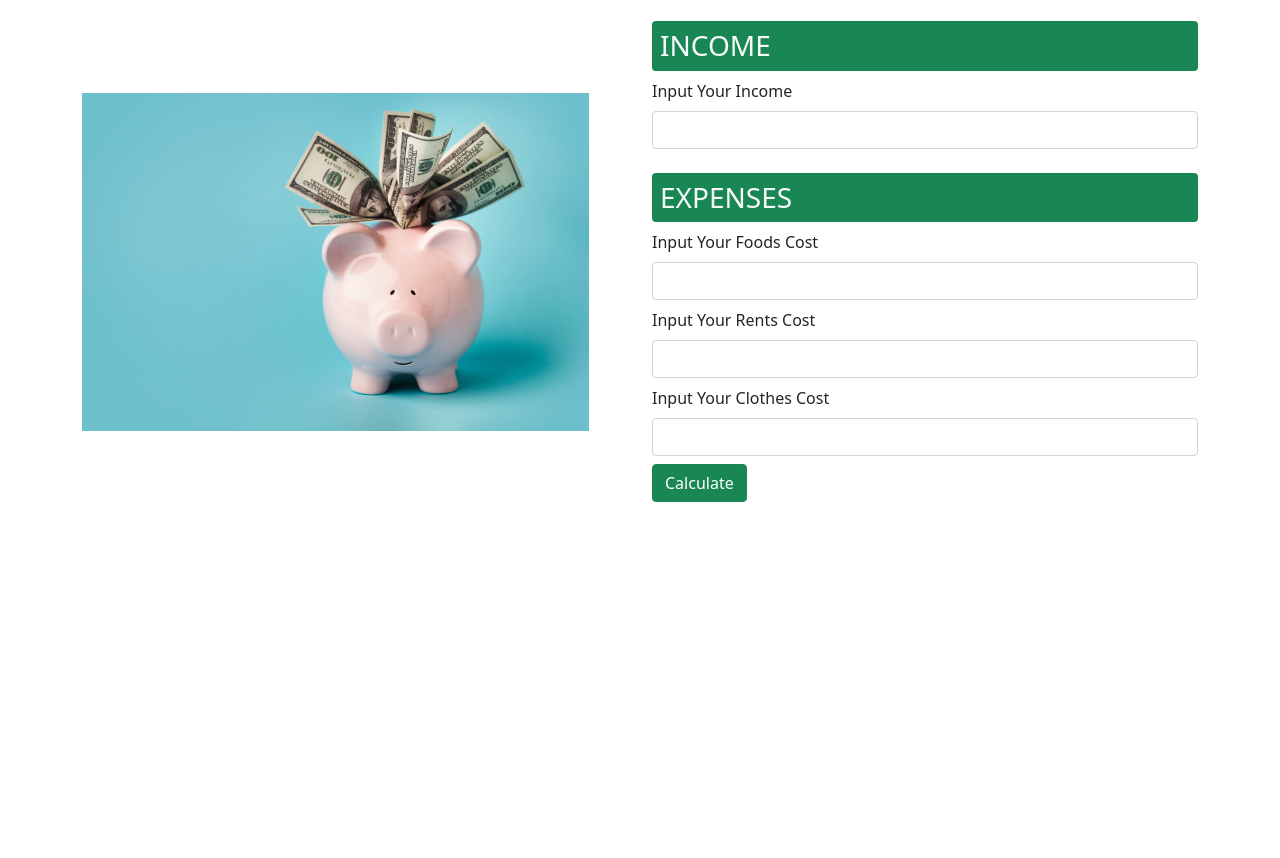
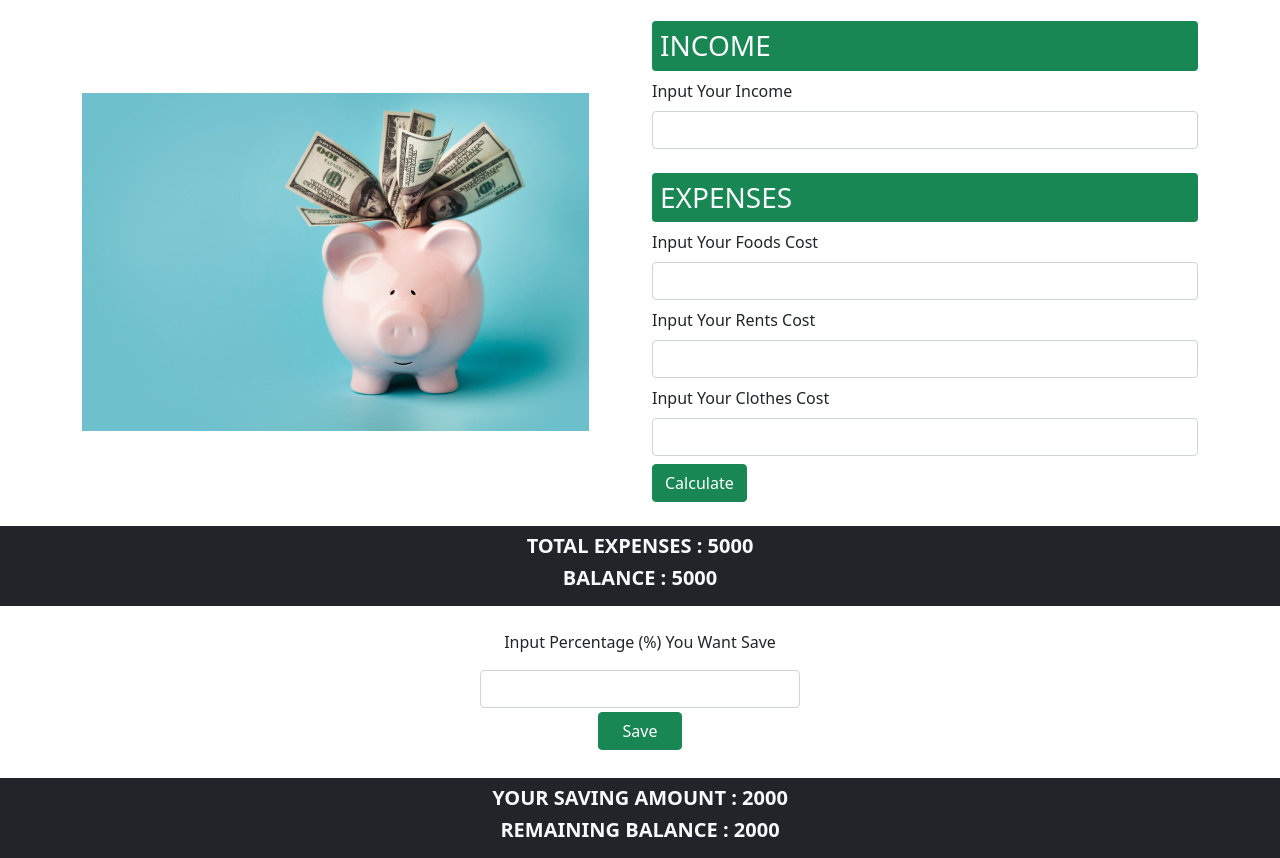
Before and after one commit to hrz07/money-master, a plain HTML site: page index.html in a window 1280 px wide. Shown: the part 99-957 px from the top of the page. Before the commit the page ends 800 px from the top, so only its background shows below. Drawn offline with nearby package versions, Linux system fonts and the light colour scheme.

Commit message:
UI design complete

```diff
--- a/index.html
+++ b/index.html
@@ -28,10 +28,10 @@
     <main class="mt-4">
         <div class="container">
             <div class="row row-cols-md-2 align-items-center">
-                <div >
+                <div>
                     <img class="img-fluid" src="./photos/save-money.jpeg" alt="money saving photo">
                 </div>
-                <div >
+                <div>
                     <div>
                         <div class="mb-4">
                             <h3 class="bg-success text-light p-2 rounded">INCOME</h3>
@@ -42,15 +42,18 @@
                         <div class="mb-2">
                             <h3 class="bg-success text-light p-2 rounded">EXPENSES</h3>
                             <label for="exampleInputEmail1" class="form-label">Input Your Foods Cost</label>
-                            <input type="text" class="form-control" id="exampleInputEmail1" aria-describedby="emailHelp">
+                            <input type="text" class="form-control" id="exampleInputEmail1"
+                                aria-describedby="emailHelp">
                         </div>
                         <div class="mb-2">
                             <label for="exampleInputEmail1" class="form-label">Input Your Rents Cost</label>
-                            <input type="text" class="form-control" id="exampleInputEmail1" aria-describedby="emailHelp">
+                            <input type="text" class="form-control" id="exampleInputEmail1"
+                                aria-describedby="emailHelp">
                         </div>
                         <div class="mb-2">
                             <label for="exampleInputEmail1" class="form-label">Input Your Clothes Cost</label>
-                            <input type="text" class="form-control" id="exampleInputEmail1" aria-describedby="emailHelp">
+                            <input type="text" class="form-control" id="exampleInputEmail1"
+                                aria-describedby="emailHelp">
                         </div>
 
                         <button class="btn btn-success">Calculate</button>
@@ -62,7 +65,25 @@
 
 
 
+    <!-- calculation section -->
 
+    <div>
+        <div class="text-center mt-4 p-2 bg-dark text-light">
+            <h5 class="fw-bold">TOTAL EXPENSES : <span>5000</span></h5>
+            <h5 class="fw-bold">BALANCE : <span>5000</span></h5>
+        </div>
+
+        <div class="d-flex flex-column align-items-center mt-4">
+            <p for="exampleInputEmail1" class="text-center">Input Percentage (%) You Want Save</p>
+            <input type="text" class="form-control w-25" id="exampleInputEmail1" aria-describedby="emailHelp">
+            <button class="btn btn-success px-4 my-1">Save</button>
+        </div>
+
+        <div class="result text-center mt-4 p-2 bg-dark text-light">
+            <h5 class="fw-bold">YOUR SAVING AMOUNT : <span>2000</span></h5>
+            <h5 class="fw-bold">REMAINING BALANCE : <span>2000</span></h5>
+        </div>
+    </div>
 
 
 
```
Lines whose indentation alone changed are shown as unchanged.
